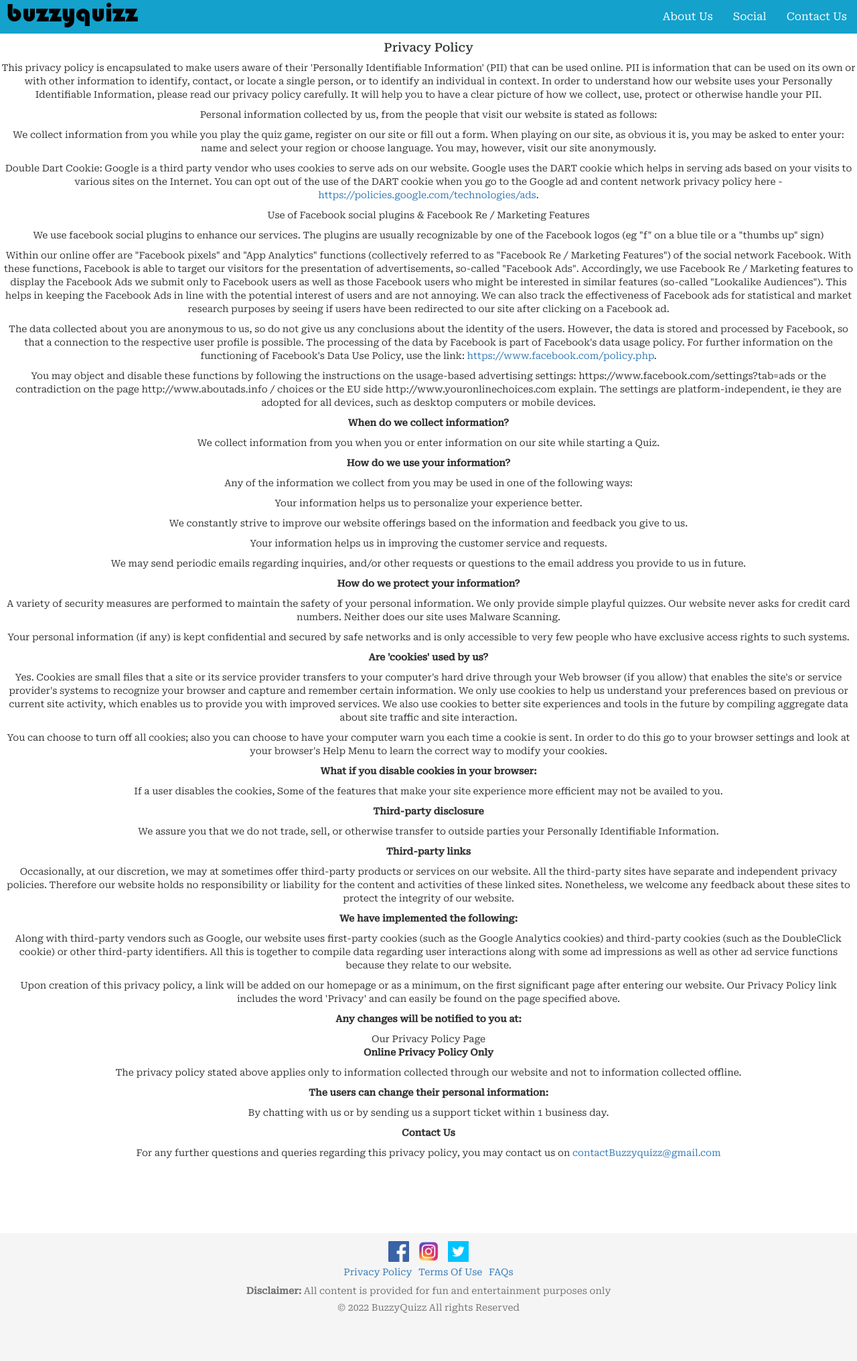
After one commit to VensanDrot/Quiz_Your_Friend_Web, a PHP site: page /privacy-policy.php in a window 1280 px wide. The commit adds this page. Shown: the whole page at 67% size. Run offline with PHP 8.4, Linux system fonts and the light colour scheme; data comes from the database, SQL or seed files in the repository; some libraries are stand-ins or nearby versions; some web fonts are replaced.

Commit message:
admin panel quiz && moders && new pages commit

```diff
--- a/footer.php
+++ b/footer.php
@@ -18,9 +18,9 @@
 
         <div class="footer_menu">
             <ul>
-                <li><a href="privacy-policy">Privacy Policy </a></li>
-                <li><a href="terms-of-use">Terms Of Use </a></li>
-                <li><a href="faq">FAQs </a></li>
+                <li><a href="privacy-policy.php">Privacy Policy </a></li>
+                <li><a href="terms-of-use.php">Terms Of Use </a></li>
+                <li><a href="faq.php">FAQs </a></li>
             </ul>
 
 
--- a/header.php
+++ b/header.php
@@ -47,9 +47,9 @@ require_once("public/Functions/dbcon.php");?>
                         </select>
                 </li> -->
                 <!-- links should be changed -->
-                <li><a href="about-us">About Us</a></li>
-                <li><a href="social">Social</a></li>
-                <li><a href="contact-us">Contact Us</a></li>
+                <li><a href="about_us.php">About Us</a></li>
+                <li><a href="social.php">Social</a></li>
+                <li><a href="contact_us.php">Contact Us</a></li>
             </ul>
         </div>
     </nav>
--- /dev/null
+++ b/privacy-policy.php
@@ -0,0 +1,121 @@
+<? require_once('header.php');?>
+<div class="grid pages middle_conatainer">
+<h4>Privacy Policy</h4>
+
+
+
+ <title></title>
+
+
+<p dir="ltr" xss="removed"><span id="docs-internal-guid-80267127-badd-af70-8a9e-1e618a795ff8"><span xss="removed">This privacy policy is encapsulated to make users aware of their 'Personally Identifiable Information' (PII) that can be used online. PII is information that can be used on its own or with other information to identify, contact, or locate a single person, or to identify an individual in context. In order to understand how our website uses your Personally Identifiable Information, please read our privacy policy carefully. It will help you to have a clear picture of how we collect, use, protect or otherwise handle your PII.</span></span></p>
+
+<p dir="ltr" xss="removed"><span id="docs-internal-guid-80267127-badd-af70-8a9e-1e618a795ff8"><span xss="removed">Personal information collected by us, from the people that visit our website is stated as follows:</span></span></p>
+
+<ol xss="removed">
+ <li dir="ltr" xss="removed">
+ <p dir="ltr" xss="removed"><span id="docs-internal-guid-80267127-badd-af70-8a9e-1e618a795ff8"><span xss="removed">We collect information from you while you play the quiz game, register on our site or fill out a form. When playing on our site, as obvious it is, you may be asked to enter your: name and select your region or choose language. You may, however, visit our site anonymously.</span></span></p>
+ </li>
+ <li dir="ltr" xss="removed">
+ <p dir="ltr" xss="removed"><span id="docs-internal-guid-80267127-badd-af70-8a9e-1e618a795ff8"><span xss="removed">Double Dart Cookie: Google is a third party vendor who uses cookies to serve ads on our website. Google uses the DART cookie which helps in serving ads based on your visits to various sites on the Internet. You can opt out of the use of the DART cookie when you go to the Google ad and content network privacy policy here - </span><a href="https://policies.google.com/technologies/ads" xss="removed"><span xss="removed">https://policies.google.com/technologies/ads</span></a><span xss="removed">.</span></span></p>
+ </li>
+ <li dir="ltr" xss="removed">
+ <p dir="ltr" xss="removed"><span id="docs-internal-guid-80267127-badd-af70-8a9e-1e618a795ff8"><span xss="removed">Use of Facebook social plugins &amp; Facebook Re / Marketing Features</span></span></p>
+ </li>
+</ol>
+
+<ul xss="removed">
+ <li dir="ltr" xss="removed">
+ <p dir="ltr" xss="removed"><span id="docs-internal-guid-80267127-badd-af70-8a9e-1e618a795ff8"><span xss="removed">We use facebook social plugins to enhance our services. The plugins are usually recognizable by one of the Facebook logos (eg "f" on a blue tile or a "thumbs up" sign)</span></span></p>
+ </li>
+ <li dir="ltr" xss="removed">
+ <p dir="ltr" xss="removed"><span id="docs-internal-guid-80267127-badd-af70-8a9e-1e618a795ff8"><span xss="removed">Within our online offer are "Facebook pixels" and "App Analytics" functions (collectively referred to as "Facebook Re / Marketing Features") of the social network Facebook. With these functions, Facebook is able to target our visitors for the presentation of advertisements, so-called "Facebook Ads". Accordingly, we use Facebook Re / Marketing features to display the Facebook Ads we submit only to Facebook users as well as those Facebook users who might be interested in similar features (so-called "Lookalike Audiences"). This helps in keeping the Facebook Ads in line with the potential interest of users and are not annoying. We can also track the effectiveness of Facebook ads for statistical and market research purposes by seeing if users have been redirected to our site after clicking on a Facebook ad.</span></span></p>
+ </li>
+ <li dir="ltr" xss="removed">
+ <p dir="ltr" xss="removed"><span id="docs-internal-guid-80267127-badd-af70-8a9e-1e618a795ff8"><span xss="removed">The data collected about you are anonymous to us, so do not give us any conclusions about the identity of the users. However, the data is stored and processed by Facebook, so that a connection to the respective user profile is possible. The processing of the data by Facebook is part of Facebook's data usage policy. For further information on the functioning of Facebook's Data Use Policy, use the link: </span><a href="https://www.facebook.com/policy.php" xss="removed"><span xss="removed">https://www.facebook.com/policy.php</span></a><span xss="removed">.</span></span></p>
+ </li>
+ <li dir="ltr" xss="removed">
+ <p dir="ltr" xss="removed"><span id="docs-internal-guid-80267127-badd-af70-8a9e-1e618a795ff8"><span xss="removed">You may object and disable these functions by following the instructions on the usage-based advertising settings: https://www.facebook.com/settings?tab=ads or the contradiction on the page http://www.aboutads.info / choices or the EU side http://www.youronlinechoices.com explain. The settings are platform-independent, ie they are adopted for all devices, such as desktop computers or mobile devices.</span></span></p>
+ </li>
+</ul>
+
+<p dir="ltr" xss="removed"><strong><span id="docs-internal-guid-80267127-badd-af70-8a9e-1e618a795ff8"><span xss="removed">When do we collect information?</span></span></strong></p>
+
+<p><span id="docs-internal-guid-80267127-badd-af70-8a9e-1e618a795ff8"><span xss="removed">We collect information from you when you or enter information on our site while starting a Quiz.</span></span></p>
+
+<p><strong><span id="docs-internal-guid-80267127-badd-af70-8a9e-1e618a795ff8"><span xss="removed">How do we use your information?</span></span></strong></p>
+
+<p dir="ltr" xss="removed"><span id="docs-internal-guid-80267127-badd-af70-8a9e-1e618a795ff8"><span xss="removed">Any of the information we collect from you may be used in one of the following ways:</span></span></p>
+
+<ol xss="removed">
+ <li dir="ltr" xss="removed">
+ <p dir="ltr" xss="removed"><span id="docs-internal-guid-80267127-badd-af70-8a9e-1e618a795ff8"><span xss="removed">Your information helps us to personalize your experience better.</span></span></p>
+ </li>
+ <li dir="ltr" xss="removed">
+ <p dir="ltr" xss="removed"><span id="docs-internal-guid-80267127-badd-af70-8a9e-1e618a795ff8"><span xss="removed">We constantly strive to improve our website offerings based on the information and feedback you give to us.</span></span></p>
+ </li>
+ <li dir="ltr" xss="removed">
+ <p dir="ltr" xss="removed"><span id="docs-internal-guid-80267127-badd-af70-8a9e-1e618a795ff8"><span xss="removed">Your information helps us in improving the customer service and requests. </span></span></p>
+ </li>
+ <li dir="ltr" xss="removed">
+ <p dir="ltr" xss="removed"><span id="docs-internal-guid-80267127-badd-af70-8a9e-1e618a795ff8"><span xss="removed">We may send periodic emails regarding inquiries, and/or other requests or questions to the email address you provide to us in future.</span></span></p>
+ </li>
+</ol>
+
+<p dir="ltr" xss="removed"><strong><span id="docs-internal-guid-80267127-badd-af70-8a9e-1e618a795ff8"><span xss="removed">How do we protect your information?</span></span></strong></p>
+
+<p dir="ltr" xss="removed"><span id="docs-internal-guid-80267127-badd-af70-8a9e-1e618a795ff8"><span xss="removed">A variety of security measures are performed to maintain the safety of your personal information. We only provide simple playful quizzes. Our website never asks for credit card numbers. Neither does our site uses Malware Scanning.</span></span></p>
+
+<p><span id="docs-internal-guid-80267127-badd-af70-8a9e-1e618a795ff8"><span xss="removed">Your personal information (if any) is kept confidential and secured by safe networks and is only accessible to very few people who have exclusive access rights to such systems.</span></span></p>
+
+<p dir="ltr" xss="removed"><strong><span id="docs-internal-guid-80267127-badd-af70-8a9e-1e618a795ff8"><span xss="removed">Are 'cookies' used by us?</span></span></strong></p>
+
+<p dir="ltr" xss="removed"><span id="docs-internal-guid-80267127-badd-af70-8a9e-1e618a795ff8"><span xss="removed">Yes. Cookies are small files that a site or its service provider transfers to your computer's hard drive through your Web browser (if you allow) that enables the site's or service provider's systems to recognize your browser and capture and remember certain information. We only use cookies to help us understand your preferences based on previous or current site activity, which enables us to provide you with improved services. We also use cookies to better site experiences and tools in the future by compiling aggregate data about site traffic and site interaction.</span></span></p>
+
+<p dir="ltr" xss="removed"><span id="docs-internal-guid-80267127-badd-af70-8a9e-1e618a795ff8"><span xss="removed">You can choose to turn off all cookies; also you can choose to have your computer warn you each time a cookie is sent. In order to do this go to your browser settings and look at your browser's Help Menu to learn the correct way to modify your cookies.</span></span></p>
+
+<p dir="ltr" xss="removed"><strong><span id="docs-internal-guid-80267127-badd-af70-8a9e-1e618a795ff8"><span xss="removed">What if you disable cookies in your browser:</span></span></strong></p>
+
+<p dir="ltr" xss="removed"><span id="docs-internal-guid-80267127-badd-af70-8a9e-1e618a795ff8"><span xss="removed">If a user disables the cookies, Some of the features that make your site experience more efficient may not be availed to you. </span></span></p>
+
+<p><strong><span id="docs-internal-guid-80267127-badd-af70-8a9e-1e618a795ff8"><span xss="removed">Third-party disclosure</span></span></strong></p>
+
+<p dir="ltr" xss="removed"><span id="docs-internal-guid-80267127-badd-af70-8a9e-1e618a795ff8"><span xss="removed">We assure you that we do not trade, sell, or otherwise transfer to outside parties your Personally Identifiable Information.</span></span></p>
+
+<p dir="ltr" xss="removed"><strong><span id="docs-internal-guid-80267127-badd-af70-8a9e-1e618a795ff8"><span xss="removed">Third-party links</span></span></strong></p>
+
+<p dir="ltr" xss="removed"><span><span xss="removed">Occasionally, at our discretion, we may at sometimes offer third-party products or services on our website. All the third-party sites have separate and independent privacy policies. Therefore our website holds no responsibility or liability for the content and activities of these linked sites. Nonetheless, we welcome any feedback about these sites to protect the integrity of our website.</span></span></p>
+
+<p dir="ltr" xss="removed"><strong><span id="docs-internal-guid-80267127-badd-af70-8a9e-1e618a795ff8"><span xss="removed">We have implemented the following:</span></span></strong></p>
+
+<p dir="ltr" xss="removed"><span id="docs-internal-guid-80267127-badd-af70-8a9e-1e618a795ff8"><span xss="removed">Along with third-party vendors such as Google, our website uses first-party cookies (such as the Google Analytics cookies) and third-party cookies (such as the DoubleClick cookie) or other third-party identifiers. All this is together to compile data regarding user interactions along with some ad impressions as well as other ad service functions because they relate to our website.</span></span></p>
+
+<p dir="ltr" xss="removed"><span id="docs-internal-guid-80267127-badd-af70-8a9e-1e618a795ff8"><span xss="removed">Upon creation of this privacy policy, a link will be added on our homepage or as a minimum, on the first significant page after entering our website. Our Privacy Policy link includes the word 'Privacy' and can easily be found on the page specified above.</span></span></p>
+
+<p dir="ltr" xss="removed"><strong><span id="docs-internal-guid-80267127-badd-af70-8a9e-1e618a795ff8"><span xss="removed">Any changes will be notified to you at</span><span xss="removed">: </span></span></strong></p>
+
+<ul>
+ <li><span id="docs-internal-guid-80267127-badd-af70-8a9e-1e618a795ff8"><span xss="removed">Our Privacy Policy Page</span></span></li>
+</ul>
+
+<p><strong><span id="docs-internal-guid-80267127-badd-af70-8a9e-1e618a795ff8"><span xss="removed">Online Privacy Policy Only</span></span></strong></p>
+
+<p dir="ltr" xss="removed"><span id="docs-internal-guid-80267127-badd-af70-8a9e-1e618a795ff8"><span xss="removed">The privacy policy stated above applies only to information collected through our website and not to information collected offline.</span></span></p>
+
+<p dir="ltr" xss="removed"><strong><span id="docs-internal-guid-80267127-badd-af70-8a9e-1e618a795ff8"><span xss="removed">The users can change their personal information:</span></span></strong></p>
+
+<ul xss="removed">
+ <li dir="ltr" xss="removed">
+ <p dir="ltr" xss="removed"><span id="docs-internal-guid-80267127-badd-af70-8a9e-1e618a795ff8"><span xss="removed">By chatting with us or by sending us a support ticket within 1 business day.</span></span></p>
+ </li>
+</ul>
+
+<p dir="ltr" xss="removed"><strong><span id="docs-internal-guid-80267127-badd-af70-8a9e-1e618a795ff8"><span xss="removed">Contact Us</span></span></strong></p>
+
+<p><span id="docs-internal-guid-80267127-badd-af70-8a9e-1e618a795ff8"><span xss="removed">For any further questions and queries regarding this privacy policy, you may contact us on&nbsp;</span></span><a href="http://contactBuzzyquizz@gmail.com"><span xss="removed">contactBuzzyquizz@gmail.com</span></a><br>
+<br>
+<br>
+&nbsp;</p>
+
+</div>
+
+<? require_once("footer.php");?>
```
Also changed, not shown: about_us.php (added, +19 -0 lines), contact_us.php (added, +17 -0 lines), faq.php (added, +21 -0 lines), social.php (added, +19 -0 lines), terms-of-use.php (added, +39 -0 lines), public/images/smth.png (deleted), 1 other file.
